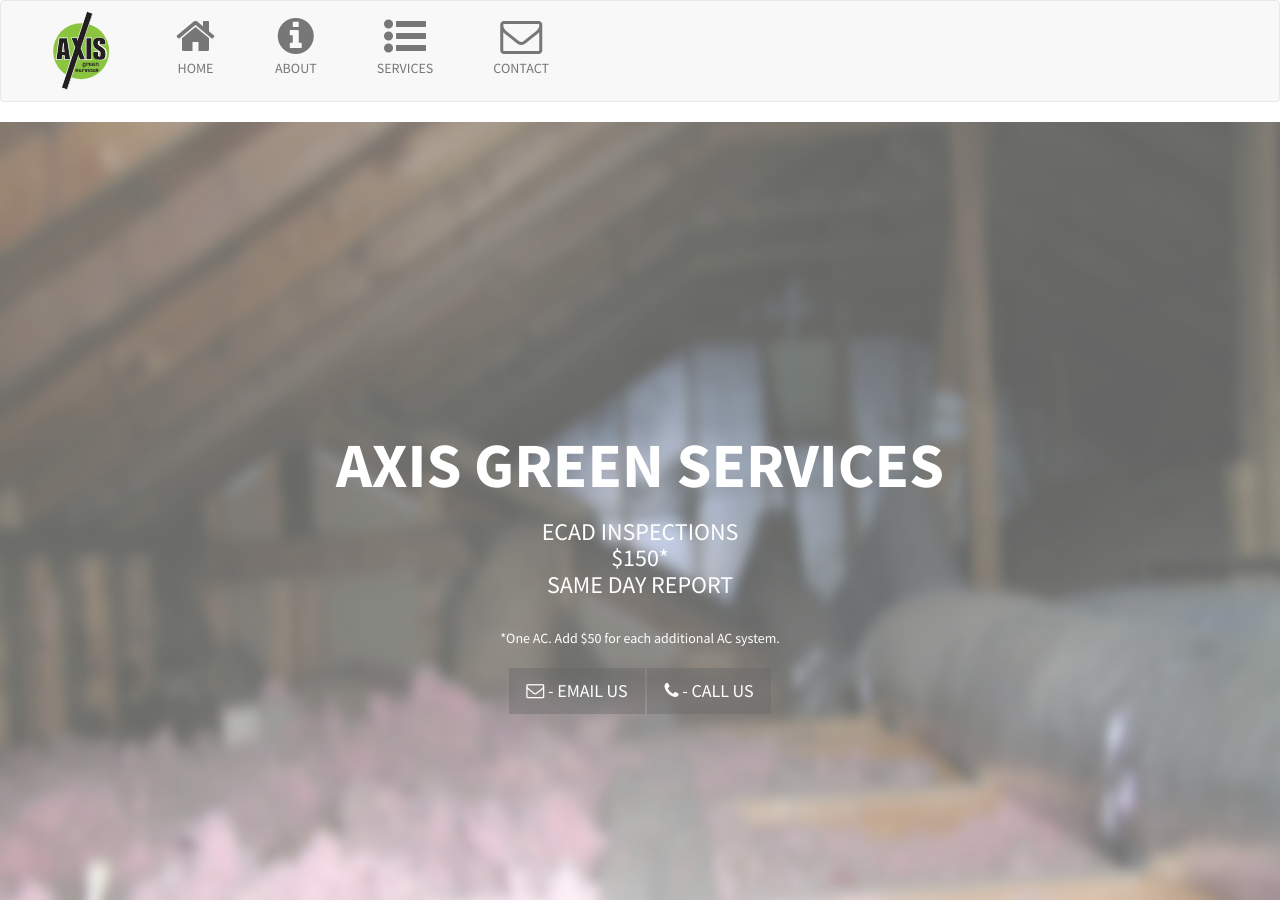
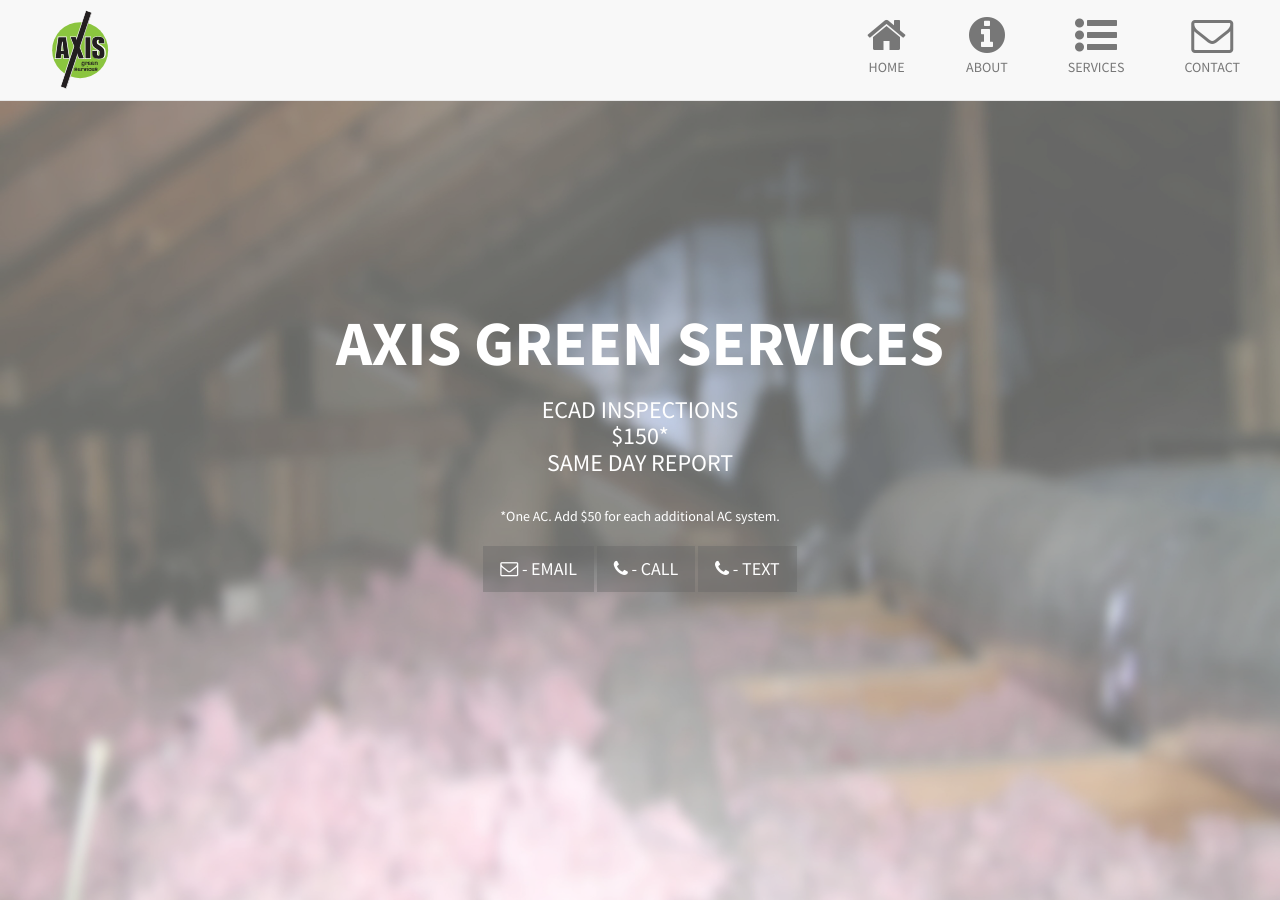
Before and after one commit to vvj5/axis, a Jekyll site: the page built from index.html, in a window 1280 px wide and 900 px high. Built offline with Jekyll 4.4.1, drawn with Linux system fonts in a browser that asks for light colours; some of the changed text lies outside the part shown.

Commit message:
copy and format updates

```diff
--- a/_includes/about.html
+++ b/_includes/about.html
@@ -4,7 +4,7 @@
       <div class="col-lg-12 text-center">
       <div class="row2">
         <h2>WE LOVE WHAT WE DO</h2>
-        <p class="lead">Founded in Austin, TX in 2009 by Will Sherman, a native Austinite, Axis Green Services is a locally-owned, family-run small business.<br><br>
+        <p class="lead">Founded in Austin, TX in 2009, Axis Green Services is a locally-owned, family-run small business.<br><br>
 
         We are wholly committed to the ideal of serving our customers' energy efficiency and ECAD audit needs in a friendly, professional and informative manner.<br><br>
 
--- a/_includes/callout.html
+++ /dev/null
@@ -1,5 +0,0 @@
-<aside class="callout">
-  <div class="text-vertical-center">
-    <h1>Vertically Centered Text</h1>
-  </div>
-</aside>
--- a/_includes/footer.html
+++ b/_includes/footer.html
@@ -1,38 +1,46 @@
 <section id="contact" class="contact">
 <footer>
   <div class="container">
+
     <div class="row">
-      <div class="col-lg-2"></div>
-      <div class="col-lg-4 col-sm-6 text-center">
+
+        <div class="col-lg-3"></div>
+
+        <div class="col-lg-3 col-sm-4 text-center">
           <h4>CALL<br>
-          <a href="tel:5125849990"><i class="fa fa-phone fa-4x"></i><br> {{ site.telephone }}</a>
+            <a href="tel:5125849990"><i class="fa fa-phone fa-4x"></i><br></a>
           </h4>
+        </div>
+
+        <div class="col-lg-3 col-sm-4 text-center">
+          <h4>TEXT<br>
+            <a href="sms:5125849990"><i class="fa fa-phone fa-4x"></i><br></a>
+          </h4>
+        </div>
+
+        <div class="col-lg-3 col-sm-4 text-center">
+          <h4>EMAIL<br>
+            <a href="mailto:{{ site.email }}"><i class="fa fa-envelope-o fa-4x"></i><br></a>
+          </h4>
+        </div>
+
+        <div class="col-lg-3"></div>
+    </div>
     <br>
     <br>
-      </div>
-      <div class="col-lg-4 col-sm-6 text-center">
-        <h4>EMAIL<br>
-
-          <a href="mailto:{{ site.email }}"><i class="fa fa-envelope-o fa-4x"></i><br>{{ site.email }}</a>
-        </h4>
-        <br>
-        <br>
-      </div>
-      <div class="col-lg-2"></div>
-      </div>
     <hr class="large">
     <div class="row">
-      <div class="col-lg-12 col-sm-6 text-center">
-      <br>
-      <br>
-        <h4>
-          <div id="yelp-biz-badge-rrc-u31sFHcvnn-gYz_sXtojog"><a href="http://yelp.com/biz/axis-green-services-austin" target="_blank">Check out Axis Green Services on Yelp</a></div><script>(function(d, t) {var g = d.createElement(t);var s = d.getElementsByTagName(t)[0];g.id = "yelp-biz-badge-script-rrc-u31sFHcvnn-gYz_sXtojog";g.src = "//yelp.com/biz_badge_js/en_US/rrc/u31sFHcvnn-gYz_sXtojog.js";s.parentNode.insertBefore(g, s);}(document, 'script'));</script>
-        </h4>
+      <div class="col-lg-12 col-sm-12 text-center">
+        <div id="yelp-biz-badge-rrc-u31sFHcvnn-gYz_sXtojog">
+          <a href="http://yelp.com/biz/axis-green-services-austin" target="_blank">Check out Axis Green Services on Yelp</a>
         </div>
+        <script>(function(d, t) {var g = d.createElement(t);var s = d.getElementsByTagName(t)[0];g.id = "yelp-biz-badge-script-rrc-u31sFHcvnn-gYz_sXtojog";g.src = "//yelp.com/biz_badge_js/en_US/rrc/u31sFHcvnn-gYz_sXtojog.js";s.parentNode.insertBefore(g, s);}(document, 'script'));
+        </script>
+
       </div>
     </div>
     <div class="row">
-      <div class="col-lg-12 col-sm-6 text-center">
+      <div class="col-lg-12 col-sm-12 text-center">
       <br>
       <br>
         <p>
@@ -43,7 +51,7 @@
       </div>
     </div>
     <div class="row">
-      <div class="col-lg-12 col-sm-6 text-center">
+      <div class="col-lg-12 col-sm-12 text-center">
         <hr class="small">
         <p class="text-muted">Copyright &copy; {{ site.copyright }} 20{{ site.time | date: '%y' }}</p>
       </div>
--- a/_includes/header.html
+++ b/_includes/header.html
@@ -5,8 +5,9 @@
     $150*<br> SAME DAY REPORT<br></h3>
     <br>
     *One AC. Add $50 for each additional AC system.<br><br>
-    <a href="mailto:{{ site.email }}" class="btn btn-dark btn-lg"><i class="fa fa-envelope-o"></i> - EMAIL US</a>
-    <a href="tel:5125849990" class="btn btn-dark btn-lg"><i class="fa fa-phone"></i> - CALL US</a>
+    <a href="mailto:{{ site.email }}" class="btn btn-dark btn-lg"><i class="fa fa-envelope-o"></i> - EMAIL</a>
+    <a href="tel:5125849990" class="btn btn-dark btn-lg"><i class="fa fa-phone"></i> - CALL</a>
+    <a href="sms:5125849990" class="btn btn-dark btn-lg"><i class="fa fa-phone"></i> - TEXT</a>
 
   </div>
 </header>
--- a/_includes/navigation.html
+++ b/_includes/navigation.html
@@ -1,4 +1,4 @@
-<nav class="navbar navbar-default">
+<nav class="navbar navbar-default navbar-fixed-top">
   <div class="container-fluid">
     <!-- Brand and toggle get grouped for better mobile display -->
     <div class="navbar-header">
@@ -17,7 +17,7 @@
 
     <!-- Collect the nav links, forms, and other content for toggling -->
     <div class="collapse navbar-collapse" id="bs-example-navbar-collapse-1">
-      <ul class="nav navbar-nav">
+      <ul class="nav navbar-nav navbar-right">
 
         <li>
           <a href="#top" onclick = $("#menu-close").click(); ><i class="fa fa-home fa-3x"></i><br>HOME</a>
```
Also changed, not shown: _includes/call-to-action.html (deleted, +0 -11 lines), css/bootstrap.css, 4 other files. Lines whose indentation alone changed are shown as unchanged.
